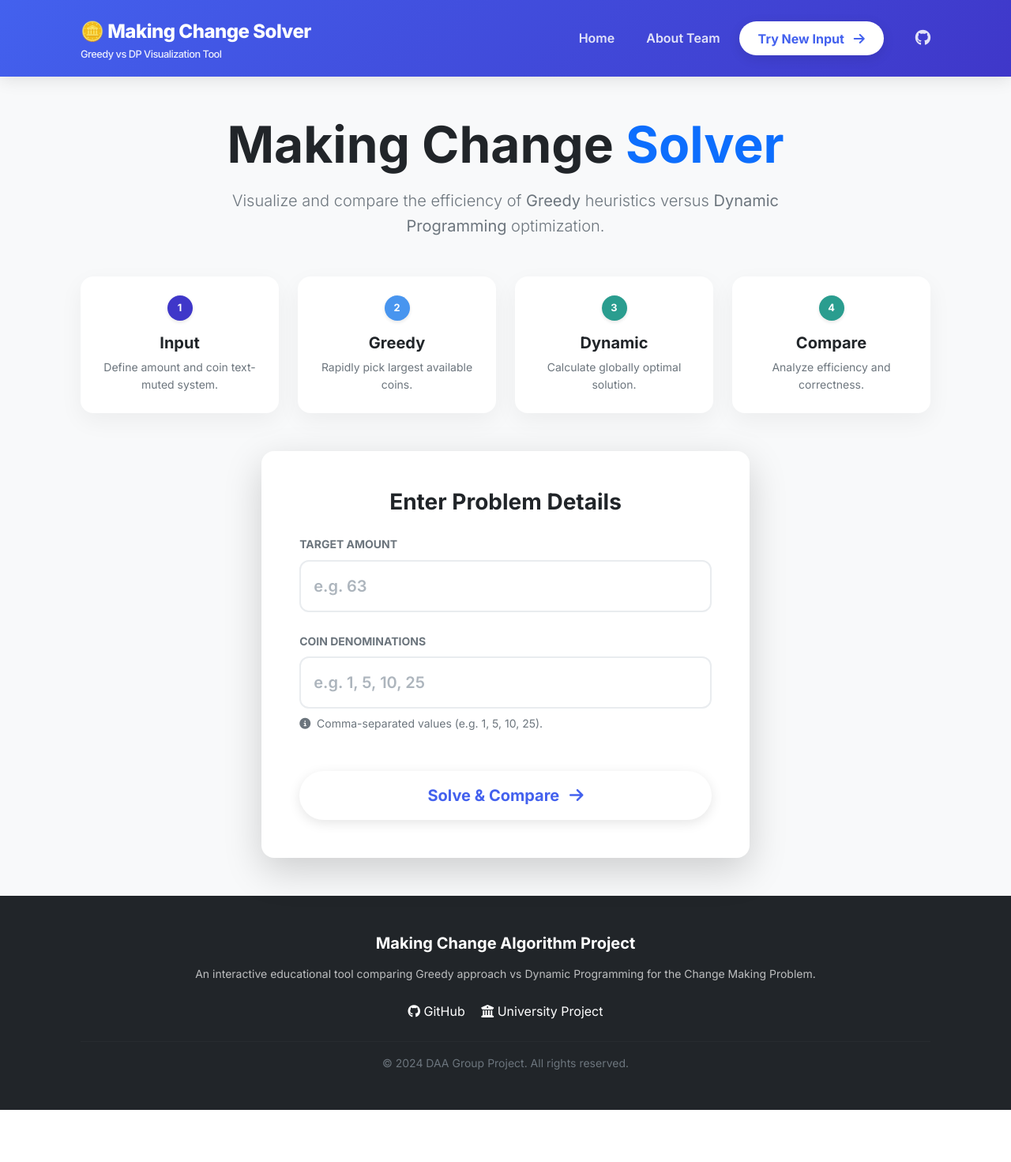
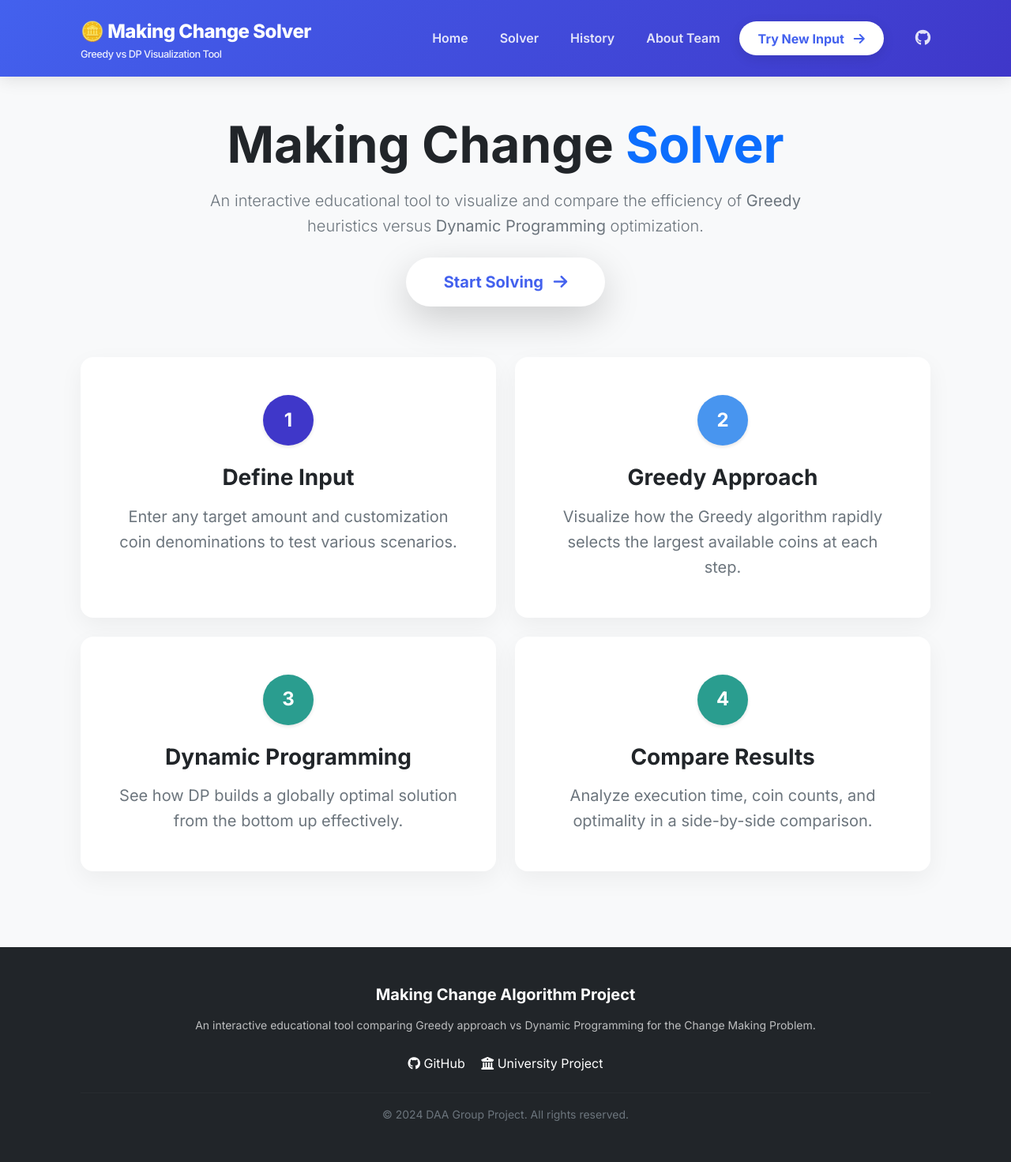
Before and after one commit to sarjanshah14/greedyvsdynamic, a Flask app: page / in a window 1280 px wide. Shown: the whole page at 79% size. Before the commit the page ends 1405 px from the top, so only its background shows below. Run offline with Flask 3, Linux system fonts and the light colour scheme.

Commit message:
Feature: Separate Solver & History Pages with Session Tracking

```diff
--- a/app.py
+++ b/app.py
@@ -1,7 +1,9 @@
 import time
-from flask import Flask, render_template, request
+from flask import Flask, render_template, request, session
+from datetime import datetime
 
 app = Flask(__name__)
+app.secret_key = 'super_secret_key_for_no_reason'
 
 def get_min_coins_greedy(amount, coins):
     """
@@ -59,7 +61,7 @@ def get_min_coins_greedy(amount, coins):
             'remaining': remaining,
             'coin': None
         })
-        return None, 0, False, steps
+        return None, float('inf'), False, steps
 
     steps.append({
         'type': 'success',
@@ -85,7 +87,7 @@ def get_min_coins_dp(amount, coins):
                     parent[i] = coin
 
     if dp[amount] == float('inf'):
-        return None, 0, False, [{'type': 'fail', 'desc': "DP Failed", 'remaining': amount}]
+        return None, float('inf'), False, [{'type': 'fail', 'desc': "DP Failed", 'remaining': amount}]
 
     # Reconstruct
     result_coins = []
@@ -121,6 +123,14 @@ def get_min_coins_dp(amount, coins):
 def index():
     return render_template('index.html')
 
+@app.route('/solver')
+def solver():
+    return render_template('solver.html')
+
+@app.route('/history')
+def history():
+    return render_template('history.html', history=session.get('history', []))
+
 @app.route('/team')
 def team():
     return render_template('team.html')
@@ -130,19 +140,38 @@ def solve():
     try:
         amount = int(request.form.get('amount'))
         coins_str = request.form.get('coins')
-        coins = [int(c.strip()) for c in coins_str.split(',')]
+        coins = [int(c.strip()) for c in coins_str.split(',') if c.strip()]
 
         # Greedy Execution
         start_greedy = time.time()
         greedy_result, greedy_count, greedy_success, greedy_steps = get_min_coins_greedy(amount, coins)
         end_greedy = time.time()
-        greedy_time = (end_greedy - start_greedy) * 1000  # ms
+        greedy_time = round((end_greedy - start_greedy) * 1000, 4)  # ms
 
         # DP Execution
         start_dp = time.time()
         dp_result, dp_count, dp_success, dp_steps = get_min_coins_dp(amount, coins)
         end_dp = time.time()
-        dp_time = (end_dp - start_dp) * 1000 # ms
+        dp_time = round((end_dp - start_dp) * 1000, 4) # ms
+
+        # Store in Session History
+        if 'history' not in session:
+            session['history'] = []
+
+        history_item = {
+            'timestamp': datetime.now().strftime("%H:%M:%S"),
+            'amount': amount,
+            'coins_list': coins,
+            'greedy_count': greedy_count if greedy_count != float('inf') else "Failed",
+            'dp_count': dp_count if dp_count != float('inf') else "Failed",
+            'is_optimal': greedy_count == dp_count
+        }
+
+        # Append and keep only last 10
+        session['history'].append(history_item)
+        if len(session['history']) > 10:
+            session['history'].pop(0)
+        session.modified = True
 
         return render_template('result.html',
                                amount=amount,
@@ -150,16 +179,16 @@ def solve():
                                greedy_result=greedy_result,
                                greedy_count=greedy_count,
                                greedy_success=greedy_success,
-                               greedy_time=f"{greedy_time:.4f}",
+                               greedy_time=greedy_time,
                                greedy_steps=greedy_steps,
                                dp_result=dp_result,
                                dp_count=dp_count,
                                dp_success=dp_success,
-                               dp_time=f"{dp_time:.4f}",
+                               dp_time=dp_time,
                                dp_steps=dp_steps)
 
     except ValueError:
-        return "Invalid input. Please enter numbers correctly.", 400
+        return render_template('solver.html', error="Invalid input. Please enter numbers correctly.")
 
 if __name__ == '__main__':
     app.run(debug=True)
--- a/templates/index.html
+++ b/templates/index.html
@@ -2,76 +2,54 @@
 
 {% block content %}
 <div class="container py-5">
-    <div class="text-center mb-5">
+    <div class="text-center mb-5 pb-3">
         <h1 class="display-3 fw-bold mb-3">Making Change <span class="text-primary">Solver</span></h1>
-        <p class="lead text-muted mx-auto" style="max-width: 700px;">
-            Visualize and compare the efficiency of <strong>Greedy</strong> heuristics versus <strong>Dynamic
-                Programming</strong> optimization.
+        <p class="lead text-muted mx-auto" style="max-width: 800px;">
+            An interactive educational tool to visualize and compare the efficiency of <strong>Greedy</strong>
+            heuristics versus <strong>Dynamic Programming</strong> optimization.
         </p>
-    </div>
-
-    <!-- Step Depiction Section -->
-    <div class="row g-4 mb-5">
-        <div class="col-md-3 col-sm-6">
-            <div class="card step-card h-100 p-4 text-center">
-                <div class="step-icon icon-start mx-auto mb-3">1</div>
-                <h5 class="fw-bold">Input</h5>
-                <p class="text-muted small mb-0">Define amount and coin text-muted system.</p>
-            </div>
-        </div>
-        <div class="col-md-3 col-sm-6">
-            <div class="card step-card h-100 p-4 text-center">
-                <div class="step-icon icon-check mx-auto mb-3">2</div>
-                <h5 class="fw-bold">Greedy</h5>
-                <p class="text-muted small mb-0">Rapidly pick largest available coins.</p>
-            </div>
-        </div>
-        <div class="col-md-3 col-sm-6">
-            <div class="card step-card h-100 p-4 text-center">
-                <div class="step-icon icon-take mx-auto mb-3">3</div>
-                <h5 class="fw-bold">Dynamic</h5>
-                <p class="text-muted small mb-0">Calculate globally optimal solution.</p>
-            </div>
-        </div>
-        <div class="col-md-3 col-sm-6">
-            <div class="card step-card h-100 p-4 text-center">
-                <div class="step-icon icon-success mx-auto mb-3">4</div>
-                <h5 class="fw-bold">Compare</h5>
-                <p class="text-muted small mb-0">Analyze efficiency and correctness.</p>
-            </div>
+        <div class="mt-4">
+            <a href="/solver" class="btn btn-cta btn-lg px-5 py-3 shadow-lg">Start Solving <i
+                    class="fas fa-arrow-right ms-2"></i></a>
         </div>
     </div>
 
-    <!-- Input Form -->
-    <div class="row justify-content-center" id="solver">
-        <div class="col-lg-7">
-            <div class="card form-card shadow-lg border-0">
-                <div class="card-body p-5">
-                    <h3 class="mb-4 text-center fw-bold">Enter Problem Details</h3>
-                    <form action="/solve" method="POST">
-                        <div class="mb-4">
-                            <label for="amount" class="form-label text-muted fw-bold text-uppercase small">Target
-                                Amount</label>
-                            <input type="number" class="form-control form-control-lg" id="amount" name="amount"
-                                placeholder="e.g. 63" required min="1">
-                        </div>
-
-                        <div class="mb-4">
-                            <label for="coins" class="form-label text-muted fw-bold text-uppercase small">Coin
-                                Denominations</label>
-                            <input type="text" class="form-control form-control-lg" id="coins" name="coins"
-                                placeholder="e.g. 1, 5, 10, 25" required pattern="^[\d,\s]+$">
-                            <div class="form-text text-muted mt-2"><i class="fas fa-info-circle me-1"></i>
-                                Comma-separated values (e.g. 1, 5, 10, 25).</div>
-                        </div>
-
-                        <div class="d-grid gap-2 mt-5">
-                            <button type="submit" class="btn btn-cta btn-lg py-3">
-                                Solve & Compare <i class="fas fa-arrow-right ms-2"></i>
-                            </button>
-                        </div>
-                    </form>
+    <!-- Step Depiction Section - Enlarged -->
+    <div class="row g-4 mb-5">
+        <div class="col-md-6">
+            <div class="card step-card h-100 p-5 text-center">
+                <div class="step-icon icon-start mx-auto mb-4" style="width: 64px; height: 64px; font-size: 1.5rem;">1
                 </div>
+                <h3 class="fw-bold mb-3">Define Input</h3>
+                <p class="text-muted mb-0 fs-5">Enter any target amount and customization coin denominations to test
+                    various scenarios.</p>
+            </div>
+        </div>
+        <div class="col-md-6">
+            <div class="card step-card h-100 p-5 text-center">
+                <div class="step-icon icon-check mx-auto mb-4" style="width: 64px; height: 64px; font-size: 1.5rem;">2
+                </div>
+                <h3 class="fw-bold mb-3">Greedy Approach</h3>
+                <p class="text-muted mb-0 fs-5">Visualize how the Greedy algorithm rapidly selects the largest available
+                    coins at each step.</p>
+            </div>
+        </div>
+        <div class="col-md-6">
+            <div class="card step-card h-100 p-5 text-center">
+                <div class="step-icon icon-take mx-auto mb-4" style="width: 64px; height: 64px; font-size: 1.5rem;">3
+                </div>
+                <h3 class="fw-bold mb-3">Dynamic Programming</h3>
+                <p class="text-muted mb-0 fs-5">See how DP builds a globally optimal solution from the bottom up
+                    effectively.</p>
+            </div>
+        </div>
+        <div class="col-md-6">
+            <div class="card step-card h-100 p-5 text-center">
+                <div class="step-icon icon-success mx-auto mb-4" style="width: 64px; height: 64px; font-size: 1.5rem;">4
+                </div>
+                <h3 class="fw-bold mb-3">Compare Results</h3>
+                <p class="text-muted mb-0 fs-5">Analyze execution time, coin counts, and optimality in a side-by-side
+                    comparison.</p>
             </div>
         </div>
     </div>
--- a/templates/layout.html
+++ b/templates/layout.html
@@ -36,10 +36,16 @@
                         <a class="nav-link" href="/">Home</a>
                     </li>
                     <li class="nav-item">
+                        <a class="nav-link" href="/solver">Solver</a>
+                    </li>
+                    <li class="nav-item">
+                        <a class="nav-link" href="/history">History</a>
+                    </li>
+                    <li class="nav-item">
                         <a class="nav-link" href="/team">About Team</a>
                     </li>
                     <li class="nav-item ms-lg-3">
-                        <a class="btn btn-cta" href="/">
+                        <a class="btn btn-cta" href="/solver">
                             Try New Input <i class="fas fa-arrow-right ms-2"></i>
                         </a>
                     </li>
```
Also changed, not shown: templates/history.html (added, +72 -0 lines), templates/solver.html (added, +52 -0 lines).
